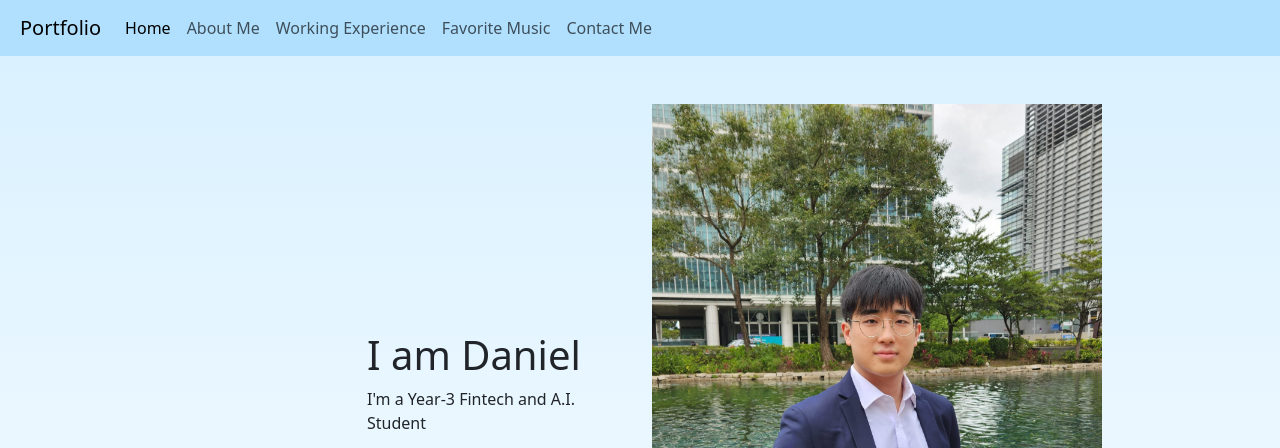
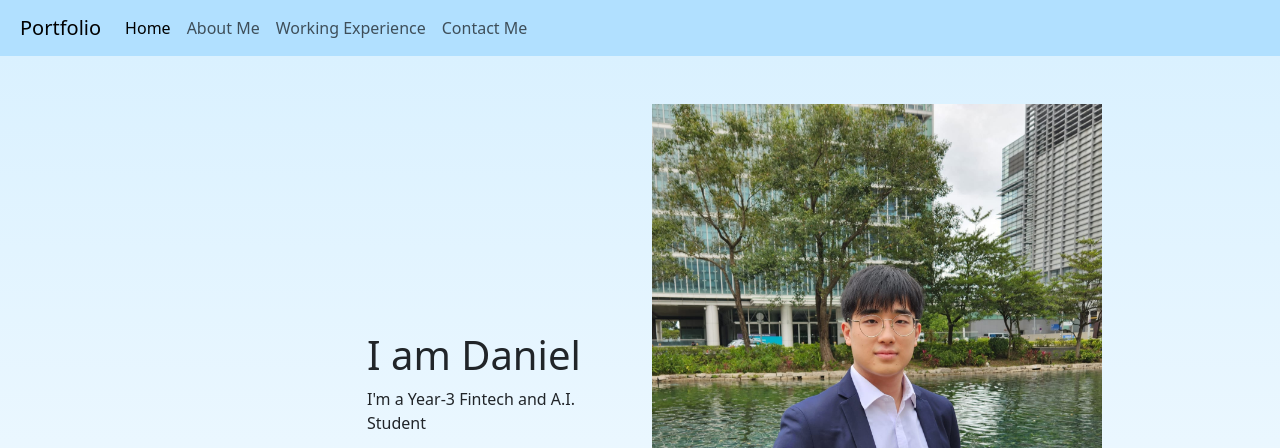
Before and after one commit to fishmen26/fishmen26.github.io, a website: page index.html in a window 1280 px wide. Shown: the top 448 px of the page. Drawn offline with nearby package versions, Linux system fonts and the light colour scheme.

Commit message:
Update index.html

```diff
--- a/index.html
+++ b/index.html
@@ -23,7 +23,6 @@
             <a class="nav-item nav-link active" href="#">Home<span class="sr-only">(current)</span></a>
             <a class="nav-item nav-link" href="#about">About Me</a>
             <a class="nav-item nav-link" href="#work">Working Experience</a>
-            <a class="nav-item nav-link" href="#fav-music">Favorite Music</a>
             <a class="nav-item nav-link" href="#contact">Contact Me</a>
           </div>
         </div>
```
